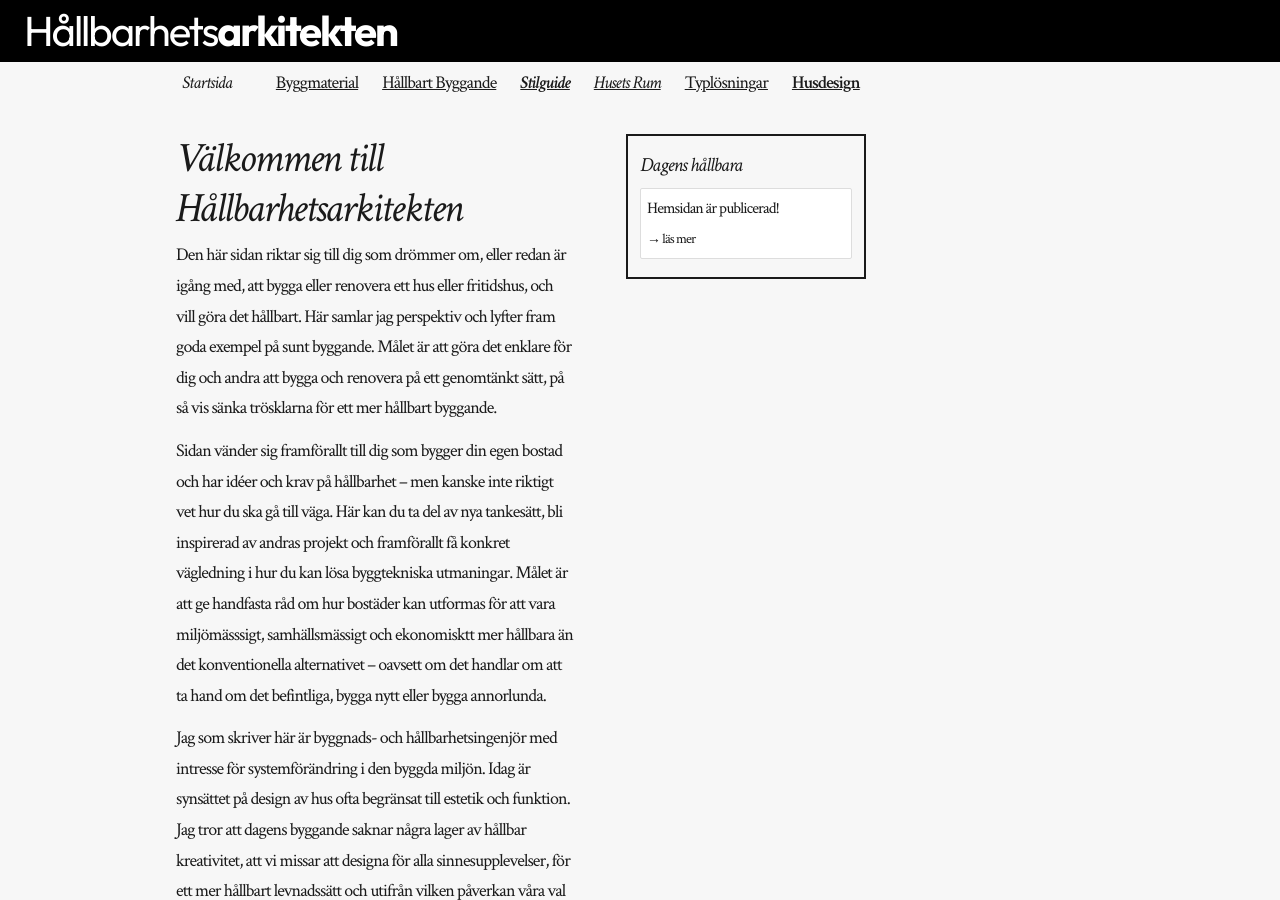
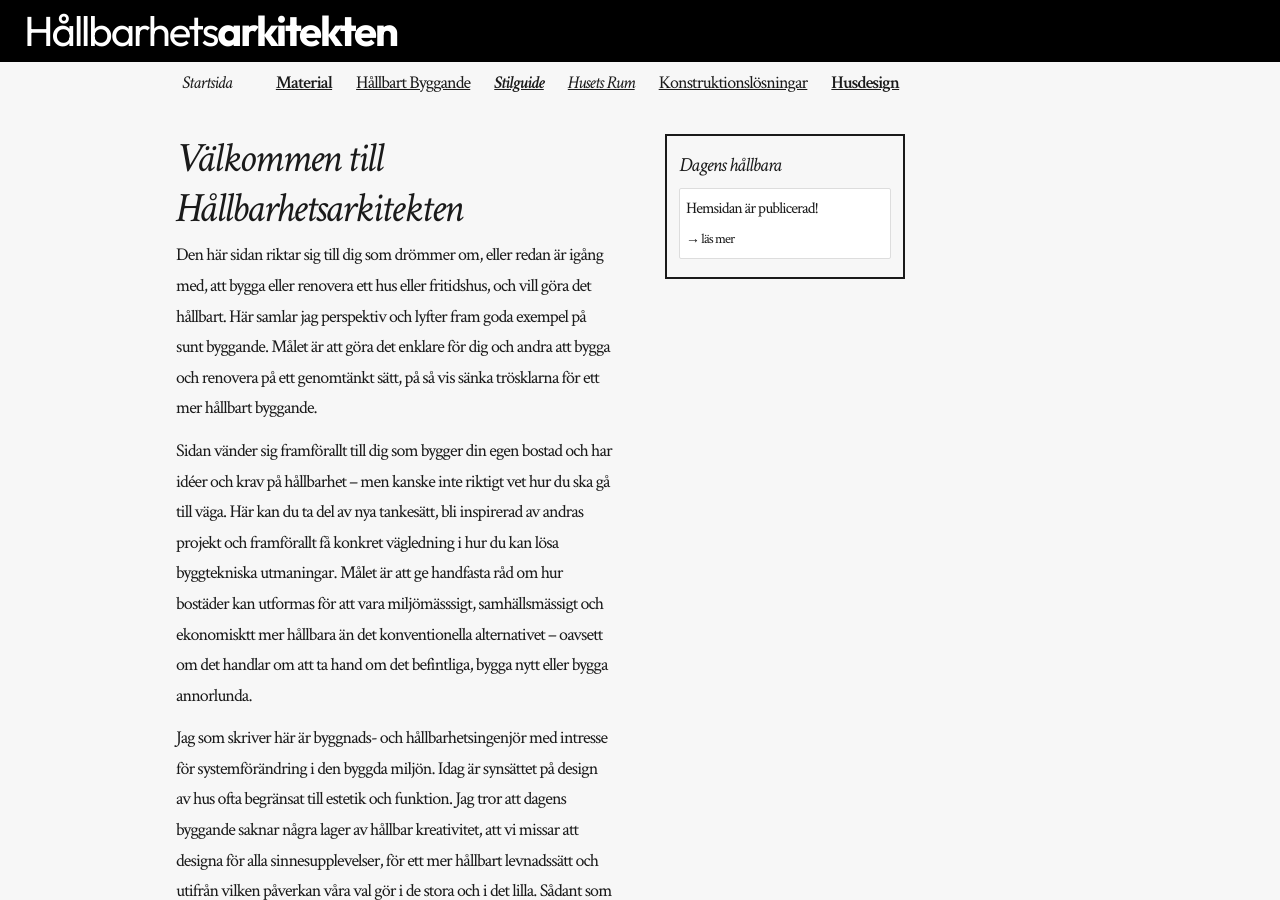
Before and after one commit to rikardv/rikardv.github.io, a Jekyll site: the page built from index.md, in a window 1280 px wide and 900 px high. Built offline with Jekyll 4.4.1, drawn with Linux system fonts in a browser that asks for light colours.

Commit message:
Update _config.yml

```diff
--- a/_config.yml
+++ b/_config.yml
@@ -34,15 +34,15 @@
 navigation:
   - title: Startsida
     url: /
-  - title: Byggmaterial
-    url: /byggmaterial/
+  - title: Material
+    url: /material/
   - title: Hållbart Byggande
     url: /hallbart-byggande/
   - title: Stilguide
     url: /stilguide/
   - title: Husets Rum
     url: /husets-rum/
-  - title: Typlösningar
-    url: /typlosningar/
+  - title: Konstruktionslösningar
+    url: /konstruktionslosningar/
   - title: Husdesign
     url: /husdesign/
```
